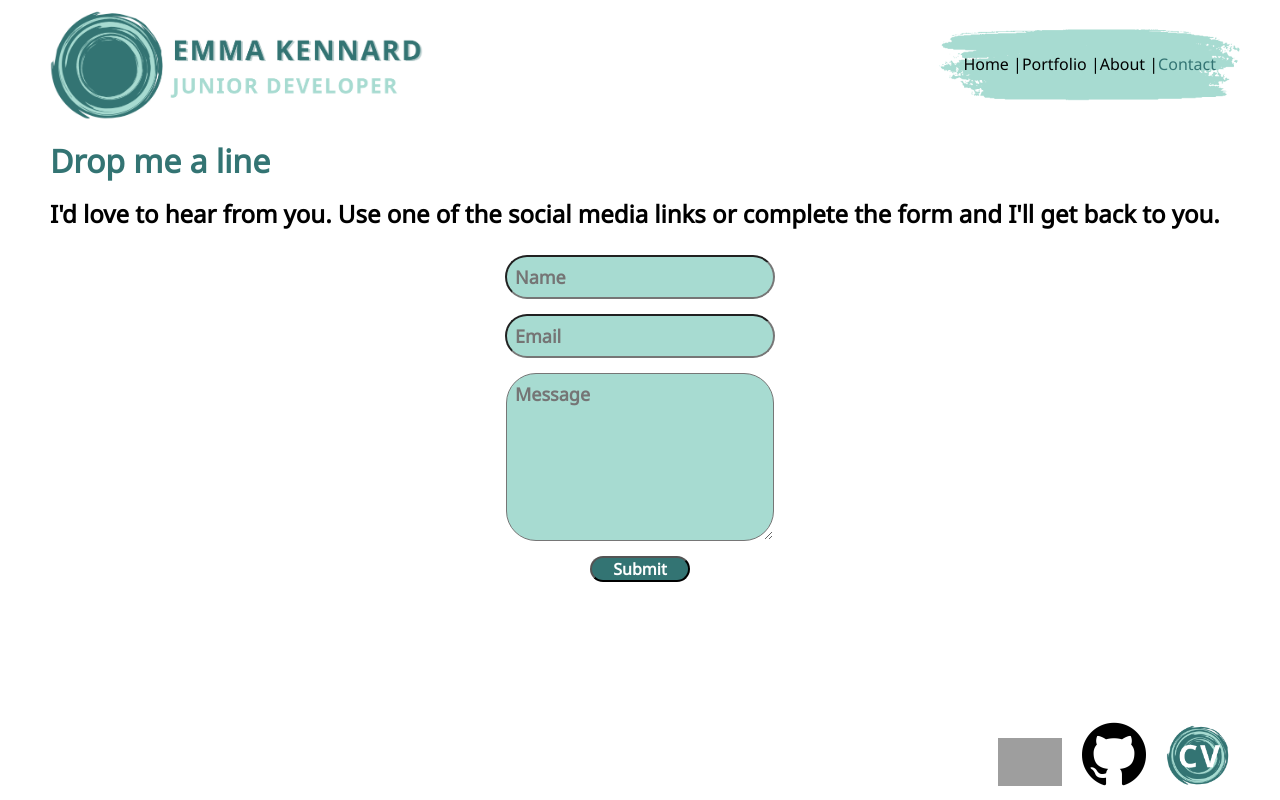
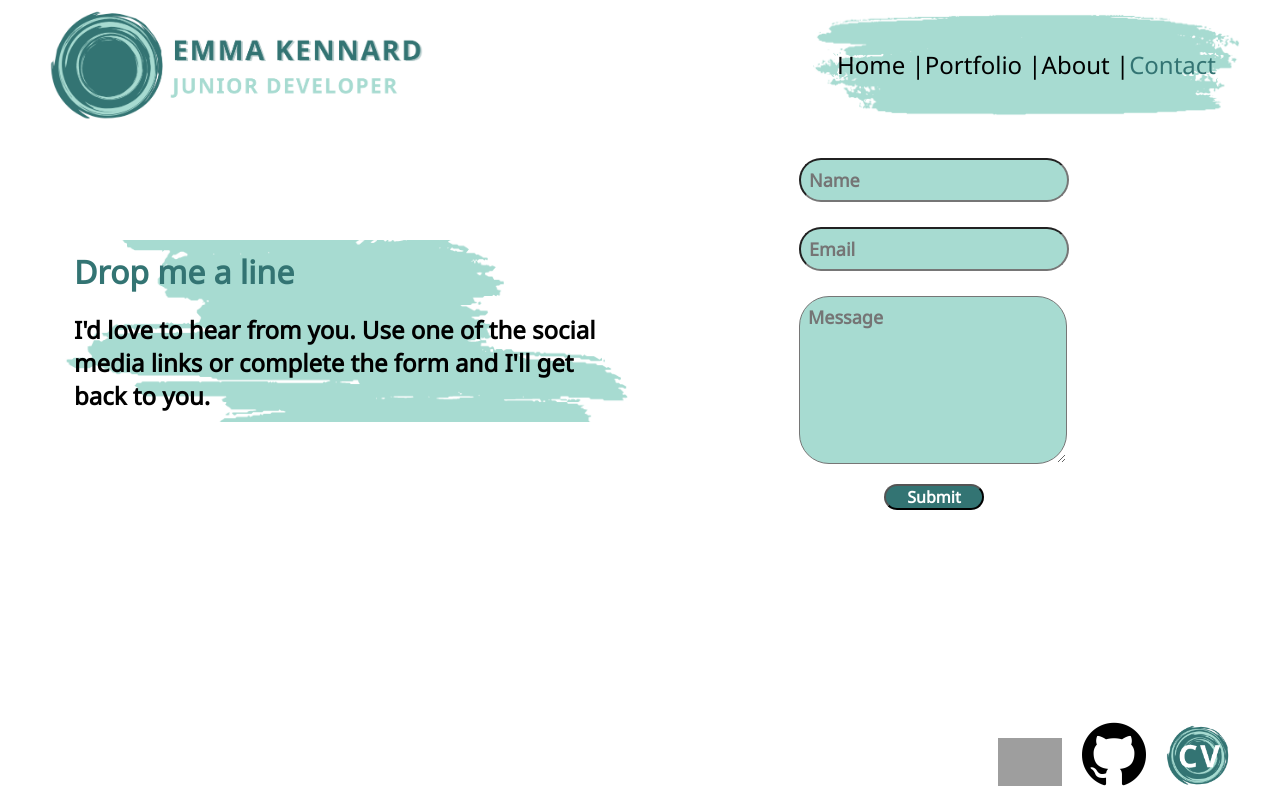
Before and after one commit to Elkennard/ek-portfolio, a React (Create React App) app in the folder portfolio/: page /Contact in a window 1280 px wide. Built offline with nearby package versions, Linux system fonts and the light colour scheme; grey boxes are pictures that could not be loaded.

Commit message:
split contact page into columns

```diff
--- a/portfolio/src/App.css
+++ b/portfolio/src/App.css
@@ -71,12 +71,12 @@ nav {
 }
 @media screen and (min-width: 768px) {
   nav {
-  font-size: 1rem;
+  font-size: 1.5rem;
   }
 }
 @media screen and (min-width: 1024px) {
   nav {
-  font-size: 1rem;
+  font-size: 1.5rem;
   }
 }
 
--- a/portfolio/src/routes/Contact/Contact.css
+++ b/portfolio/src/routes/Contact/Contact.css
@@ -1,8 +1,17 @@
-.contact {
-  display: flex;
-  flex-direction: column;
-  gap: 15px;
-  margin: 10px auto;
+.contact_wrapper {
+  display: grid;
+  gap: 24px;
+  padding: 24px;
+}
+
+.contact_text {
+  margin: auto;
+  background-image: url(../../Assets/LargePaint.png);
+  background-size: cover;
+  background-repeat: no-repeat;
+  background-position: center;
+  display: column;
+  align-self: center;
 }
 
 .contact_header {
@@ -11,7 +20,7 @@
   font-weight: 700;
   font-size: 2rem;
   color: var(--second-colour);
-  padding: 0px 10px;
+  padding: 10px;
 }
 
 .contact_content {
@@ -19,20 +28,28 @@
   font-weight: 700;
   font-size: 1.5rem;
   color: var(--fourth-colour);
-  padding: 0px 10px;
+  padding: 10px;
 }
 
-.contact_name, .contact_email, .contact_message {
+.contact {
+  display: flex;
+  flex-direction: column;
+  gap: 15px;
+  margin: auto;
+}
+
+.contact_name,
+.contact_email,
+.contact_message {
   width: 250px;
   background: var(--first-colour);
   border-radius: 30px;
-  /* box-shadow: 1px 1px var(--second-colour); */
   font-family: "Noto Sans";
   font-style: normal;
   font-weight: 700;
   font-size: 18px;
   padding: 8px;
-  margin: auto;
+  margin: 5px;
 }
 
 .contact_message {
@@ -52,7 +69,7 @@
 }
 
 @media screen and (min-width: 375px) {
-  .intro {
+  .contact_wrapper {
     grid-template-columns: repeat(auto-fit, minmax(300px, 1fr));
   }
 
@@ -62,21 +79,21 @@
 }
 @media screen and (min-width: 468px) {
   .contact_content {
-  font-size: 1rem;
+    font-size: 1rem;
   }
 }
 @media screen and (min-width: 568px) {
   .contact_content {
-  font-size: 1rem;
+    font-size: 1rem;
   }
 }
 @media screen and (min-width: 768px) {
   .contact_content {
-  font-size: 1.5rem;
+    font-size: 1.5rem;
   }
 }
 @media screen and (min-width: 1024px) {
   .contact_content {
-  font-size: 1.5rem;
+    font-size: 1.5rem;
   }
 }
--- a/portfolio/src/routes/Contact/Contact.js
+++ b/portfolio/src/routes/Contact/Contact.js
@@ -1,26 +1,46 @@
 import "./Contact.css";
 
 export default function Contact() {
-
   return (
-    <div className="contact">
+    <div className="contact_wrapper">
+      <div className="contact_text">
             <h3 className="contact_header">Drop me a line</h3>
-    <p className="contact_content">I'd love to hear from you. Use one of the social media links or complete the form and I'll get back to you.</p>
+      <p className="contact_content">
+        I'd love to hear from you. Use one of the social media links or complete
+        the form and I'll get back to you.
+      </p>
+      </div>
         <form
           method="POST"
           name="contactform"
           className="contact"
-        action="/confirmation-page.html"
+          action="/confirmation-page"
         >
           <input type="hidden" name="form-name" value="contactForm" />
 
-        <input type="text" className="contact_name" name="name" placeholder="Name"/>
+          <input
+            type="text"
+            className="contact_name"
+            name="name"
+            placeholder="Name"
+          />
 
-        <input type="email" className="contact_email" name="email" placeholder="Email" />
+          <input
+            type="email"
+            className="contact_email"
+            name="email"
+            placeholder="Email"
+          />
 
-        <textarea className="contact_message" name="message" placeholder="Message"></textarea>
+          <textarea
+            className="contact_message"
+            name="message"
+            placeholder="Message"
+          ></textarea>
 
-        <button type="submit" className="contact_button">Submit</button>
+          <button type="submit" className="contact_button">
+            Submit
+          </button>
         </form>
     </div>
   );
```
Lines whose indentation alone changed are shown as unchanged.
